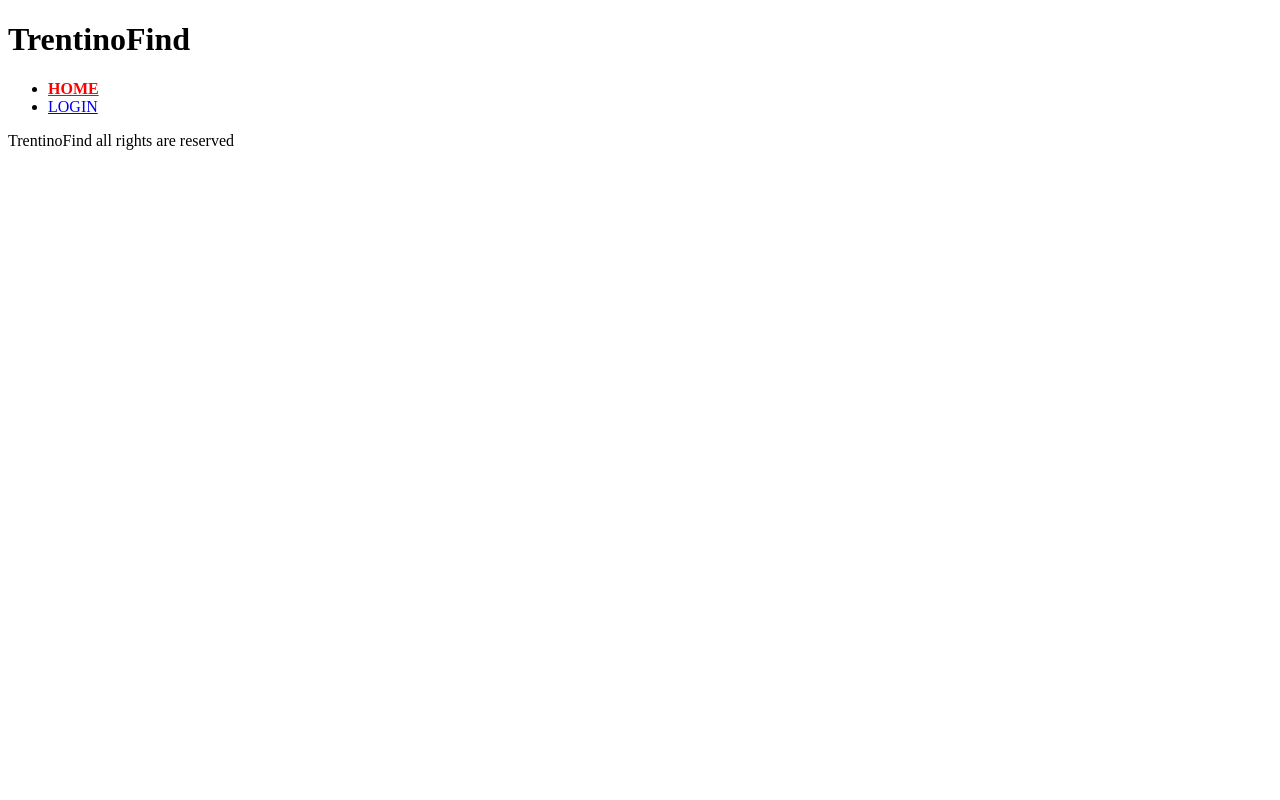
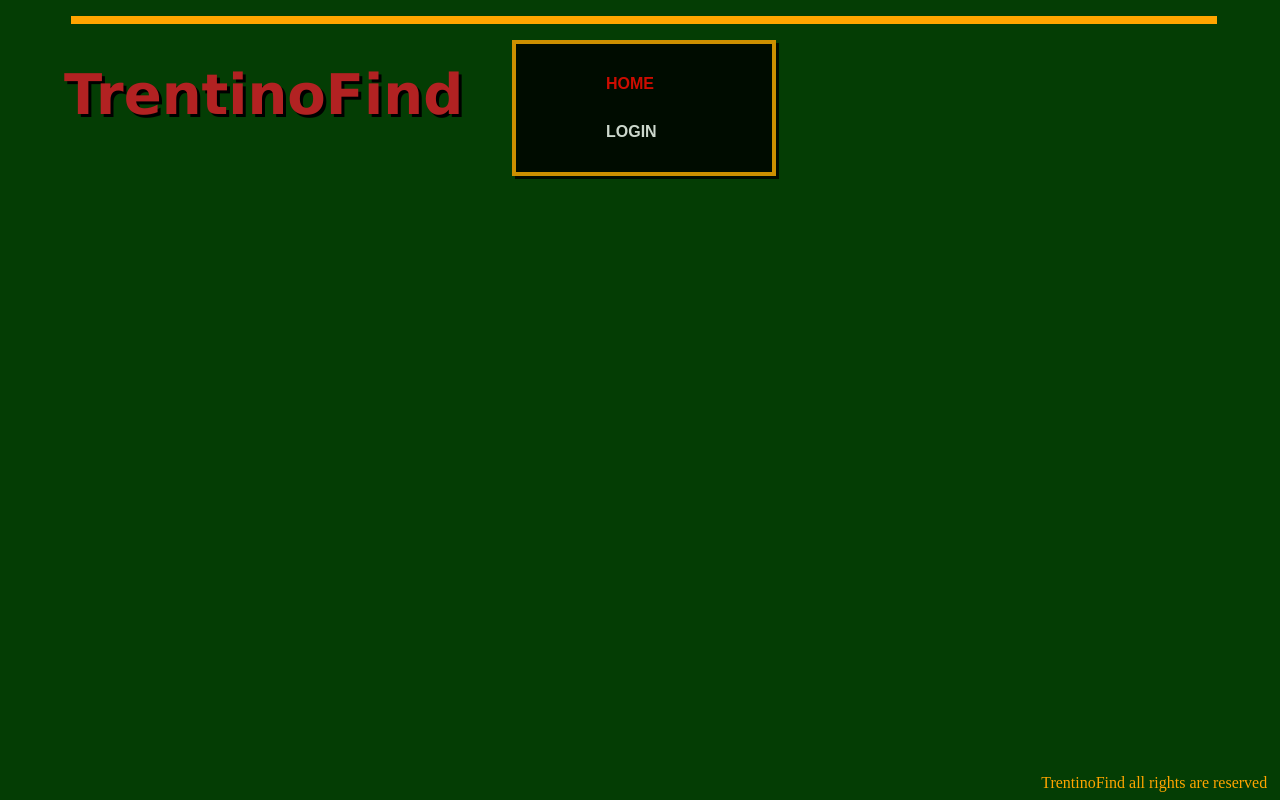
Before and after one commit to MrLakige/TrentinoFind, a website: page code/view/html/home.html in a window 1280 px wide. Drawn offline with Linux system fonts and the light colour scheme.

Commit message:
modified:   code/lib/schemas/schemaCommento.js 	modified:   code/lib/schemas/schemaGiocatore.js 	new file:   code/view/css/stile.css 	modified:   code/view/html/home.html

```diff
--- a/code/lib/schemas/schemaCommento.js
+++ b/code/lib/schemas/schemaCommento.js
@@ -1,4 +1,7 @@
 const mongoose = require('mongoose');
 exports.user = new mongoose.Schema({
-
+    idPlayer: String,
+    idObject: String,
+    date: Date,
+    comment: String
 });
--- /dev/null
+++ b/code/view/css/stile.css
@@ -0,0 +1,99 @@
+body {
+    background-color: rgb(4, 61, 4);
+}
+
+h1 {
+    font-size: 350%;
+    font-family: verdana;
+    font-weight: bold;
+    position: absolute;
+    top: 3%;
+    left: 5%;
+    text-shadow: 3px 3px black;
+    color: firebrick;
+}
+
+h2 {
+    font-size: 300%;
+    font-family: verdana;
+    font-weight: bold;
+    position: absolute;
+    top: 16%;
+    left: 50%;
+    text-shadow: 3px 3px black;
+    color: orange;
+}
+
+
+/* css menu */
+
+#nav {
+    background-color: transparent;
+    width: 20%;
+    position: absolute;
+    top: 5%;
+    left: 40%;
+    border-style: solid;
+    border-width: 4px;
+    border-color: orange;
+    box-shadow: 3px 3px black;
+    background-color: black;
+    opacity: 0.8;
+}
+
+#nav ul li {
+    list-style-type: none;
+    display: inline;
+}
+
+#nav a {
+    color: #FFFF;
+    padding: 15px 50px;
+    display: inline-block;
+    font-weight: bold;
+    text-decoration: none;
+    text-transform: uppercase;
+    font-family: arial;
+    text-shadow: 3px 3px black;
+}
+
+#nav a:hover {
+    color: yellow;
+}
+
+
+/* css testo principale */
+
+#testo {
+    color: gold;
+    font-weight: bold;
+    font-family: monospace;
+    font-size: 170%;
+    position: absolute;
+    top: 37%;
+    left: 15%;
+    height: 37%;
+    width: 67%;
+    text-align: center;
+    text-shadow: 3px 3px black;
+    background-color: black;
+    opacity: 0.8;
+}
+
+#mapdiv {
+    position: relative;
+    height: 70%;
+    width: 90%;
+    top: 20%;
+    left: 5%;
+    border-style: solid;
+    border-width: 4px;
+    border-color: orange;
+}
+
+footer {
+    color: orange;
+    position: absolute;
+    bottom: 1%;
+    right: 1%;
+}
--- a/code/view/html/home.html
+++ b/code/view/html/home.html
@@ -3,7 +3,7 @@
     <head>
         <title>mockup</title>
         <meta charset="UTF-8" />
-        <!---<link href="pages/style/stile1.css" rel="stylesheet" type="Text/css" media="all" title="stile1" /> -->
+        <link href="../css/stile.css" rel="stylesheet" type="Text/css" media="all" title="stile" />
     </head>
     <h1>TrentinoFind</h1>
 
```
Also changed, not shown: code/lib/schemas/schemaGiocatore.js (+2 -5 lines).
